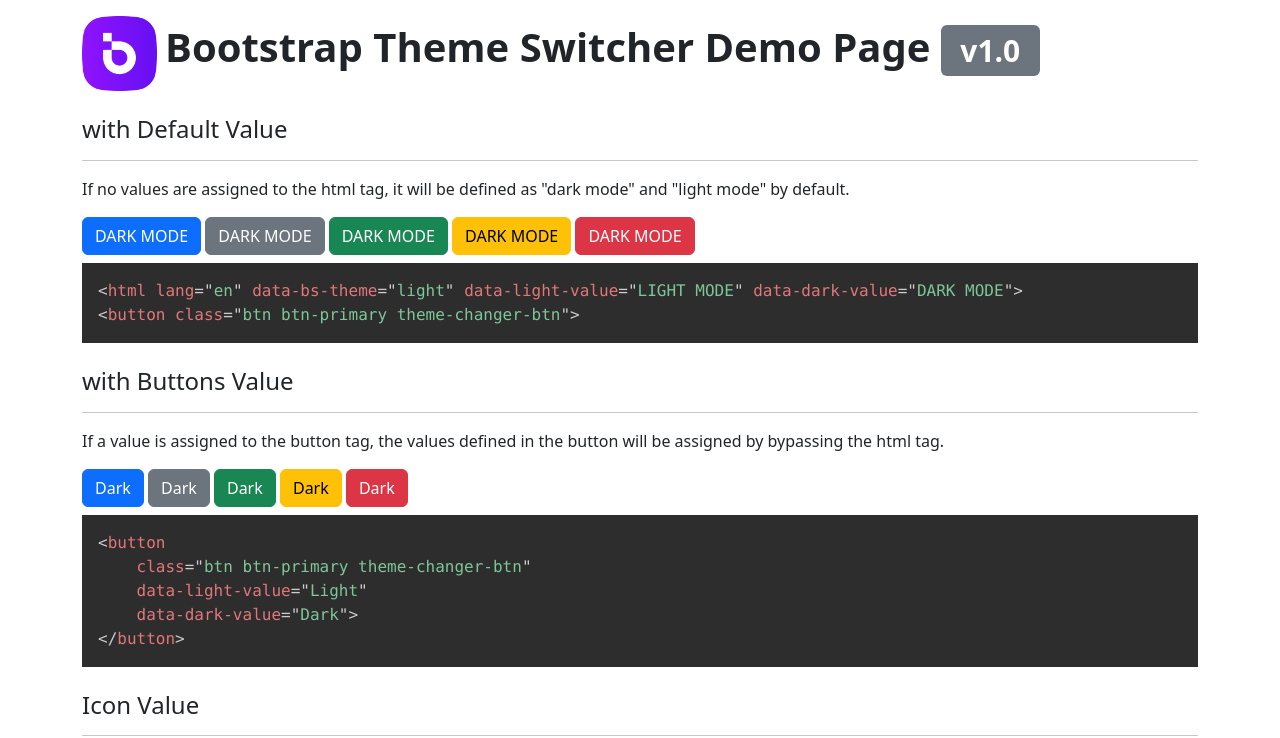
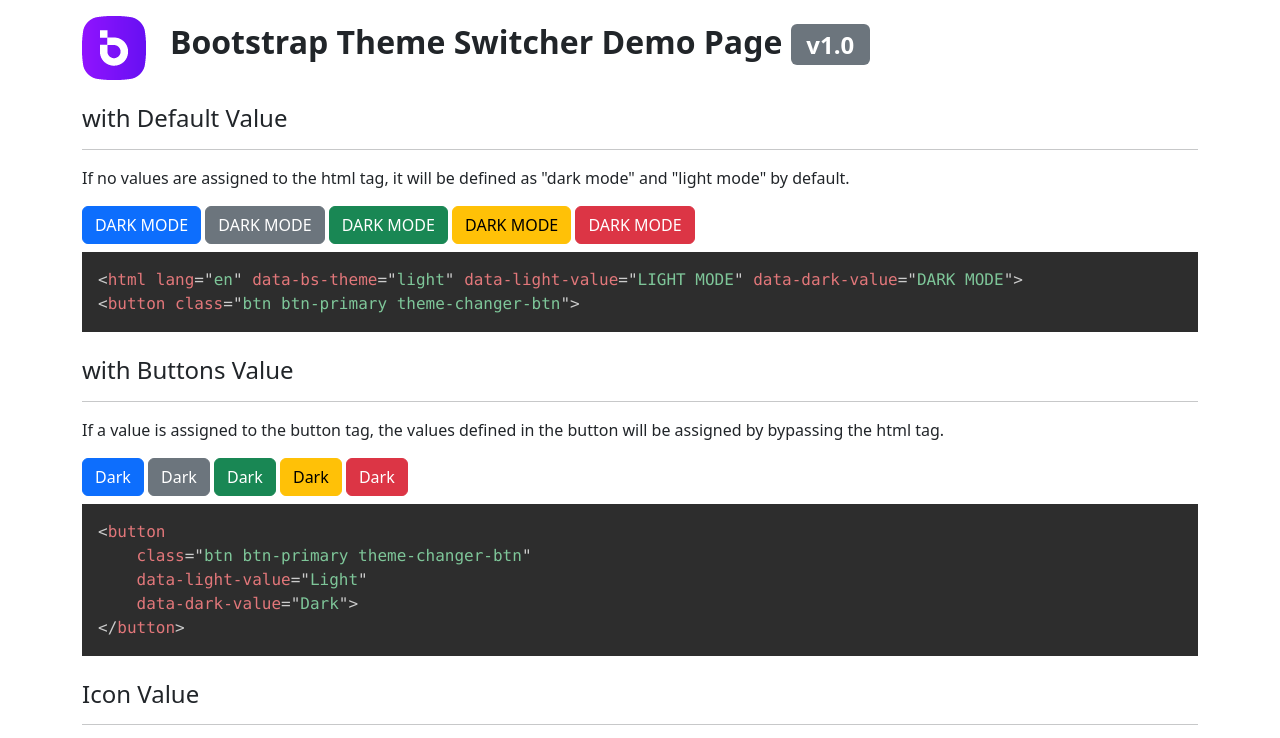
Before and after one commit to berkguclukol/bootstrap-theme-switcher, a website: page example.html in a window 1280 px wide. Shown: the top 738 px of the page. Drawn offline with nearby package versions, Linux system fonts and the light colour scheme.

Commit message:
- new logo added.

```diff
--- a/example.html
+++ b/example.html
@@ -5,7 +5,7 @@
     <meta name="viewport" content="width=device-width, initial-scale=1">
     <title>Bootstrap Theme Switcher Demo Page</title>
     <!-- Favicons -->
-    <link rel="icon" href="dist/logo-set/bootstrap-theme-switcher-logo.svg">
+    <link rel="icon" href="dist/image/128x128.png">
     <meta name="theme-color" content="#712cf9">
     <link href="node_modules/bootstrap/dist/css/bootstrap.min.css" rel="stylesheet">
     <link href="node_modules/bootstrap-icons/font/bootstrap-icons.css" rel="stylesheet">
@@ -16,9 +16,9 @@
 <body>
 
 <div class="container mt-3">
-    <div class="d-flex align-items-center gap-2 mb-4">
-        <img src="dist/image/logo.png" alt="" width="75">
-        <h1 class="fw-bold">Bootstrap Theme Switcher Demo Page <span class="badge bg-secondary">v1.0</span></h1>
+    <div class="d-flex align-items-center gap-4 mb-4">
+        <img src="dist/image/64x64.png" alt="">
+        <h2 class="fw-bold">Bootstrap Theme Switcher Demo Page <span class="badge bg-secondary">v1.0</span></h2>
     </div>
     <!-- DEFAULT VALUE -->
     <div class="row">
```
Also changed, not shown: dist/image/128x128.png (added), dist/image/256x256.png (added), dist/image/64x64.png (added), dist/image/logo.png (deleted).
